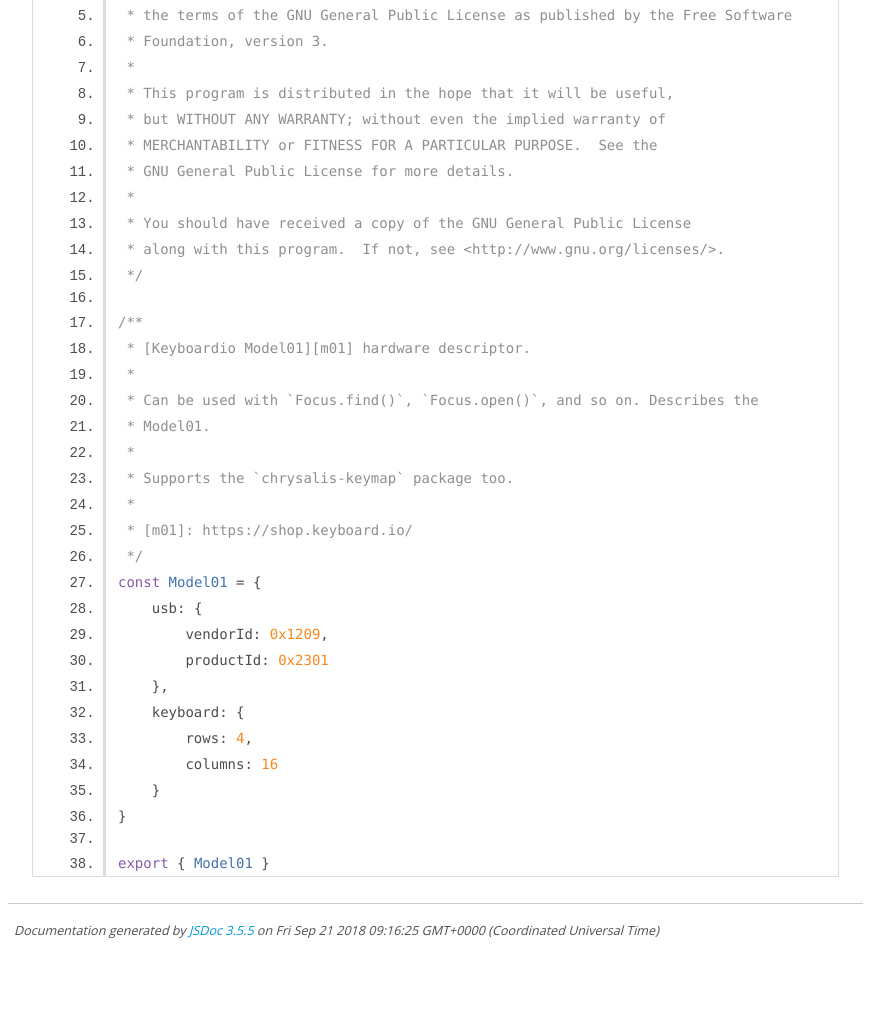
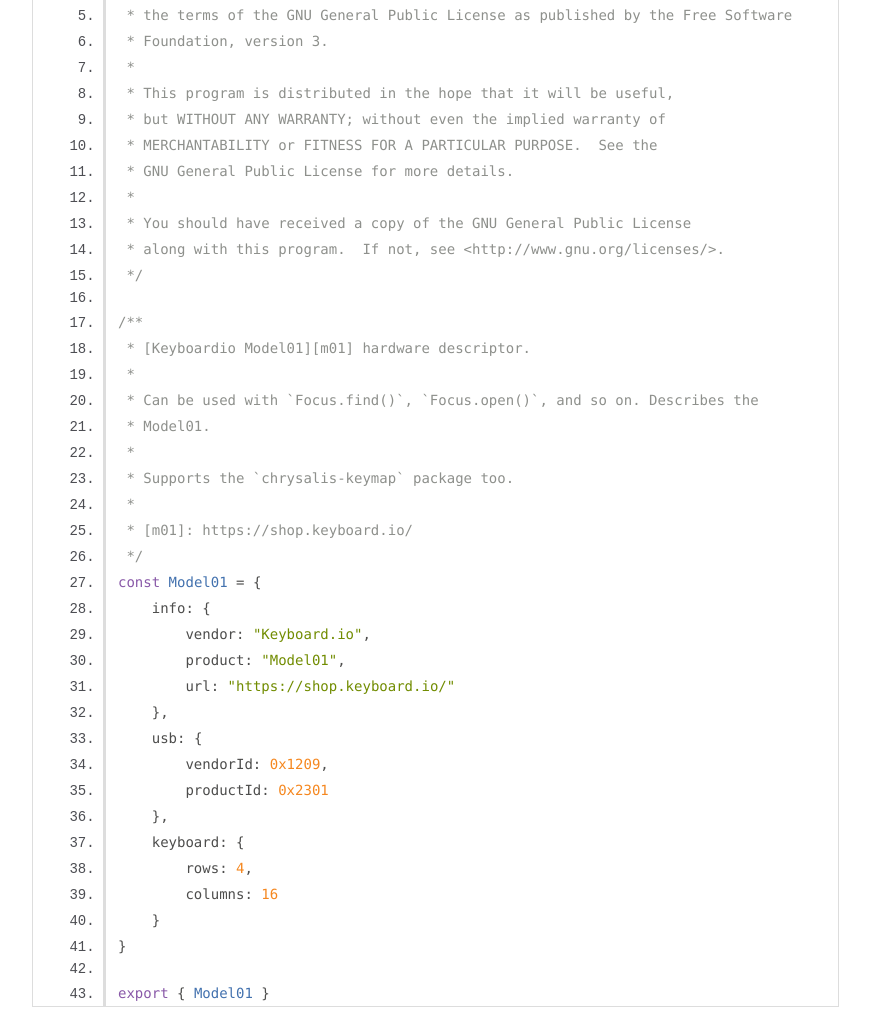
Before and after one commit to Lepidopterarium/chrysalis-hardware-keyboardio-model01, a plain HTML site: page chrysalis-hardware-keyboardio-model01.js.html in a window 1280 px wide. Shown: the part 313-1322 px from the top of the page, without its empty margins (0-870 px from the left). Before the commit the page ends 1268 px from the top, so only its background shows below. Drawn offline with Linux system fonts and the light colour scheme.

Commit message:
Deploy Lepidopterarium/chrysalis-hardware-keyboardio-model01 to github.com/Lepidopterarium/chrysalis-hardware-keyboardio-model01.git:gh-pages

```diff
--- a/chrysalis-hardware-keyboardio-model01.js.html
+++ b/chrysalis-hardware-keyboardio-model01.js.html
@@ -53,6 +53,11 @@
  * [m01]: https://shop.keyboard.io/
  */
 const Model01 = {
+    info: {
+        vendor: "Keyboard.io",
+        product: "Model01",
+        url: "https://shop.keyboard.io/"
+    },
     usb: {
         vendorId: 0x1209,
         productId: 0x2301
@@ -80,7 +85,7 @@
 <br class="clear">
 
 <footer>
-    Documentation generated by <a href="https://github.com/jsdoc3/jsdoc">JSDoc 3.5.5</a> on Fri Sep 21 2018 09:16:25 GMT+0000 (Coordinated Universal Time)
+    Documentation generated by <a href="https://github.com/jsdoc3/jsdoc">JSDoc 3.5.5</a> on Mon Dec 03 2018 21:47:59 GMT+0000 (Coordinated Universal Time)
 </footer>
 
 <script> prettyPrint(); </script>
```
Also changed, not shown: global.html (+1 -1 lines), index.html (+1 -1 lines).
